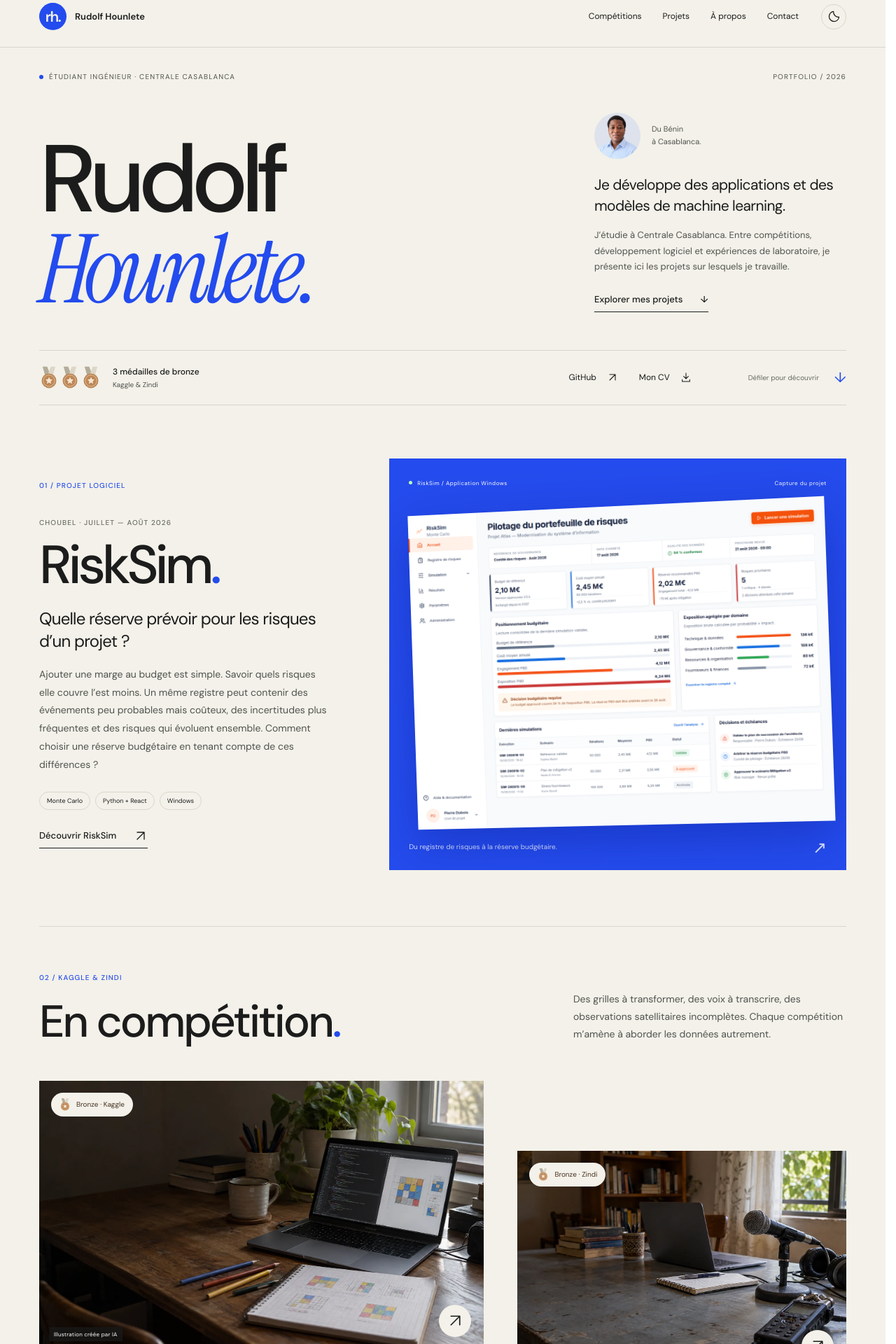
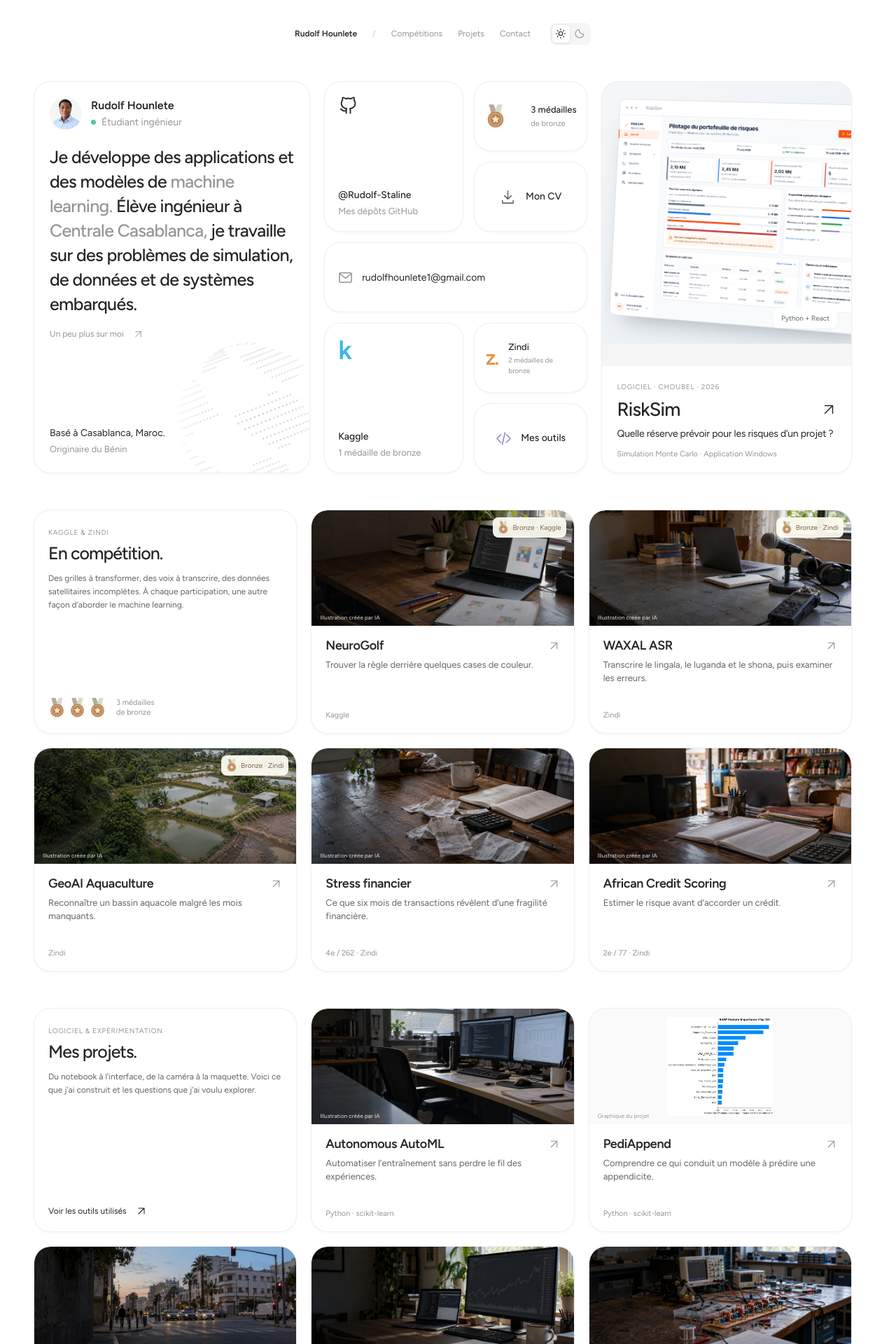
Before and after one commit to Rudolf-Staline/Portfolio, a React (Vite) app: page / in a window 1280 px wide. Shown: the part 20-1940 px from the top of the page at 70% size. Built offline with nearby package versions, Linux system fonts and the light colour scheme.

Commit message:
Restore the selected white card portfolio with native vertical scrolling

```diff
--- a/index.html
+++ b/index.html
@@ -7,7 +7,7 @@
     <title>Rudolf Hounlété — Étudiant ingénieur · Projets & expérimentations</title>
     <meta name="description" content="Portfolio de Rudolf Hounlété, élève ingénieur à l’École Centrale Casablanca : développement logiciel, machine learning, données et systèmes expérimentaux." />
     <meta name="author" content="Rudolf Hounlété" />
-    <meta name="theme-color" content="#f3f1e9" />
+    <meta name="theme-color" content="#ffffff" />
     <meta property="og:type" content="website" />
     <meta property="og:locale" content="fr_FR" />
     <meta property="og:title" content="Rudolf Hounlété — Étudiant ingénieur · Projets & expérimentations" />
--- a/src/App.tsx
+++ b/src/App.tsx
@@ -49,18 +49,25 @@ function Icon({ name, size = 23 }: { name: 'arrow' | 'mail' | 'github' | 'code'
 function Medal({ small = false }: { small?: boolean }) {
   return <svg className={small ? 'bronze-icon small' : 'bronze-icon'} viewBox="0 0 64 76" fill="none" aria-hidden="true"><path d="M11 2h15l10 26-15 8L11 2Z" fill="#b4ac9a"/><path d="M38 2h15L43 36l-15-8L38 2Z" fill="#ddd7c8"/><circle cx="32" cy="48" r="24" fill="#bd8859"/><circle cx="32" cy="48" r="18.5" stroke="#f0d6b6" strokeWidth="1.5"/><path d="m32 36 3.5 7 8 1-6 6 1.5 8-7-4-7 4 1.5-8-6-6 8-1 3.5-7Z" fill="#f8e5ce"/></svg>
 }
+// Original decorative sphere; not a geographic map.
+const globeDots = Array.from({ length: 29 }, (_, row) => {
+  const lat = -Math.PI / 2 + (row + 1) * Math.PI / 30
+  return Array.from({ length: 54 }, (_, col) => {
+    const lon = -Math.PI / 2 + col * Math.PI / 53
+    const patch = Math.sin(lon * 3.7 + lat * 2) + Math.cos(lat * 6.1 - lon * 2.8)
+    return <circle key={`${row}-${col}`} cx={120 + Math.cos(lat) * Math.sin(lon) * 112} cy={120 + Math.sin(lat) * 112} r={patch > .1 ? 1.2 : .55} opacity={Math.cos(lat) * Math.cos(lon) * (patch > .1 ? .58 : .15)}/>
+  })
+})
+function Globe() { return <div className="dot-globe" aria-hidden="true"><svg viewBox="0 0 240 240" fill="currentColor">{globeDots}</svg></div> }
+
 function ProjectTile({ project, onOpen }: { project: Project; onOpen: (project: Project) => void }) {
   const competition = competitions.find(entry => entry.projectId === project.index)
-  const story = projectStories[project.index]
   const isExport = project.index === '01'
-  return <article className={`work-item work-${project.index}`} data-project-id={project.index} data-reveal>
-    <button type="button" className={`work-image${isExport ? ' plot-image' : ''}`} onClick={() => onOpen(project)} aria-label={`Découvrir ${project.title}`}>
-      <img src={imageSources[project.index]} alt={isExport ? 'Importance des variables du modèle PediAppend' : ''} width="1672" height="941" loading="lazy" decoding="async"/>
-      {competition?.medal && <span className="work-award"><Medal small/> Bronze · {competition.platform}</span>}
-      <span className="image-origin">{isExport ? 'Graphique du projet' : 'Illustration créée par IA'}</span>
-      <span className="image-arrow"><Icon name="arrow" size={25}/></span>
+  return <article className={`project-tile tile-${project.index}`} data-project-id={project.index}>
+    <button type="button" className="tile-open" onClick={() => onOpen(project)} aria-label={`Découvrir ${project.title}`}>
+      <div className={`tile-image${isExport ? ' plot-image' : ''}`}><img src={imageSources[project.index]} alt="" width="1672" height="941" loading="lazy" decoding="async"/>{competition?.medal && <span className="tile-award"><Medal small/> Bronze · {competition.platform}</span>}<span className="image-origin">{isExport ? 'Graphique du projet' : 'Illustration créée par IA'}</span></div>
+      <div className="tile-copy"><div className="tile-title"><h3>{shortNames[project.index]}</h3><Icon name="arrow" size={17}/></div><p>{projectStories[project.index].subtitle}</p><span className="tile-meta">{competition ? competition.medal ? competition.platform : `${competition.result} · ${competition.platform}` : project.stack.slice(0, 2).join(' · ')}</span></div>
     </button>
-    <div className="work-caption"><span className="overline">{competition ? competition.platform : project.stack.slice(0, 2).join(' / ')} · {project.period}</span><h3><button type="button" onClick={() => onOpen(project)}>{shortNames[project.index]} <Icon name="arrow" size={23}/></button></h3><p className="work-question">{story.subtitle}</p><p className="work-pitch">{story.paragraphs[0]}</p><div className="work-bottom"><span>{competition ? competition.result : project.stack.slice(0, 3).join(' · ')}</span><button type="button" className="text-link" onClick={() => onOpen(project)}>Lire le projet <span aria-hidden="true">↗</span></button></div></div>
   </article>
 }
 
@@ -151,42 +158,34 @@ function App() {
     window.addEventListener('resize', position)
     return () => { cancelAnimationFrame(frame); window.removeEventListener('scroll', position); window.removeEventListener('resize', position) }
   }, [])
-  useEffect(() => {
-    if (matchMedia('(prefers-reduced-motion: reduce)').matches) return
-    const observer = new IntersectionObserver(entries => {
-      entries.forEach(entry => {
-        if (entry.isIntersecting) { entry.target.classList.add('is-seen'); observer.unobserve(entry.target) }
-      })
-    }, { threshold: 0.12 })
-    document.querySelectorAll('[data-reveal]').forEach(element => observer.observe(element))
-    return () => observer.disconnect()
-  }, [])
   const changeTheme = () => setDark(current => {
     try { localStorage.setItem('portfolio-horizontal-theme', current ? 'light' : 'dark') } catch { /* Theme works without storage. */ }
     return !current
   })
   const project = detail && typeof detail !== 'string' ? detail : null
 
-  return <div className="horizontal-site folio-site" data-theme={dark ? 'dark' : 'light'}>
+  return <div className="horizontal-site" data-theme={dark ? 'dark' : 'light'}>
     <a className="skip-link" href="#main">Aller au contenu</a>
-    <header className="folio-header"><a className="identity" href="#accueil"><span className="identity-monogram">rh.</span><span>Rudolf Hounlete</span></a><nav aria-label="Navigation principale"><a href="#competitions" aria-current={active === 3 ? 'location' : undefined}>Compétitions</a><a href="#projets" aria-current={active === 4 ? 'location' : undefined}>Projets</a><a href="#apropos">À propos</a><a href="#contact">Contact</a></nav><button type="button" className="theme-toggle" onClick={changeTheme} aria-label={dark ? 'Activer le thème clair' : 'Activer le thème sombre'}><Icon name={dark ? 'sun' : 'moon'} size={19}/></button></header>
-    <main id="main" tabIndex={-1} aria-label="Portfolio de Rudolf Hounlete">
-      <section className="folio-hero page-width" id="accueil" aria-labelledby="profile-name">
-        <div className="hero-topline"><span><i/>Étudiant ingénieur · Centrale Casablanca</span><span>Portfolio / 2026</span></div>
-        <div className="hero-composition"><h1 id="profile-name">Rudolf<br/><em>Hounlete.</em></h1><div className="hero-note"><div className="hero-portrait"><img src="/portrait-rudolf.png" alt="Portrait de Rudolf Hounlete" width="88" height="88" fetchPriority="high"/><span>Du Bénin<br/>à Casablanca.</span></div><p>Je développe des applications et des modèles de machine learning.</p><p className="hero-description">J’étudie à Centrale Casablanca. Entre compétitions, développement logiciel et expériences de laboratoire, je présente ici les projets sur lesquels je travaille.</p><a className="text-link" href="#experience">Explorer mes projets <span aria-hidden="true">↓</span></a></div></div>
-        <div className="hero-bottom" id="liens"><a className="hero-distinctions" href="#competitions"><div><Medal/><Medal/><Medal/></div><span><strong>3 médailles de bronze</strong><small>Kaggle & Zindi</small></span></a><div className="hero-links"><a href={contact.github} target="_blank" rel="noreferrer">GitHub <Icon name="arrow" size={16}/><span className="sr-only"> (nouvel onglet)</span></a><a href={contact.cv ?? '/CV_Rudolf_HOUNLETE.pdf'} download>Mon CV <Icon name="download" size={16}/></a></div><span className="hero-scroll">Défiler pour découvrir <span aria-hidden="true">↓</span></span></div>
-      </section>
-      <section className="featured-work page-width" id="experience" aria-labelledby="risk-heading" data-project-id="risksim" data-reveal>
-        <div className="featured-copy"><span className="section-index">01 / Projet logiciel</span><span className="overline">CHOUBEL · Juillet — août 2026</span><h2 id="risk-heading">RiskSim<span>.</span></h2><p className="featured-question">{projectStories.risksim.subtitle}</p><p className="featured-pitch">{projectStories.risksim.paragraphs[0]}</p><div className="featured-tags"><span>Monte Carlo</span><span>Python + React</span><span>Windows</span></div><button className="text-link" type="button" onClick={() => openDetail(risksim)}>Découvrir RiskSim <Icon name="arrow" size={20}/></button></div>
-        <button className="featured-image" type="button" onClick={() => openDetail(risksim)} aria-label="Découvrir RiskSim — Simulation de risques projet"><div className="capture-topline"><span><i/> RiskSim / Application Windows</span><span>Capture du projet</span></div><img src="/projects/risksim-dashboard.png" alt="Tableau de bord RiskSim sur un scénario de démonstration" width="1440" height="1100" decoding="async"/><div className="capture-caption"><span>Du registre de risques à la réserve budgétaire.</span><span aria-hidden="true">↗</span></div></button>
-      </section>
-      <section className="work-section page-width" id="competitions" aria-labelledby="competitions-heading"><header className="section-heading" data-reveal><div><span className="section-index">02 / Kaggle & Zindi</span><h2 id="competitions-heading">En compétition<span>.</span></h2></div><p>Des grilles à transformer, des voix à transcrire, des observations satellitaires incomplètes. Chaque compétition m’amène à aborder les données autrement.</p></header><div className="works-grid">{competitionProjects.map(item => <ProjectTile key={item.index} project={item} onOpen={openDetail}/>)}</div></section>
-      <section className="work-section page-width" id="projets" aria-labelledby="projects-heading"><header className="section-heading" data-reveal><div><span className="section-index">03 / Logiciel & expérimentation</span><h2 id="projects-heading">Les projets<span>.</span></h2></div><p>Une application en ligne de commande, une interface de prédiction, une maquette pilotée par caméra. Des questions différentes, du code et des expériences pour y répondre.</p></header><div className="works-grid software-grid">{softwareProjects.map(item => <ProjectTile key={item.index} project={item} onOpen={openDetail}/>)}</div></section>
-      <section className="about-section page-width" id="apropos" aria-labelledby="about-heading" data-reveal><div className="about-aside"><span className="section-index">04 / À propos</span><h2 id="about-heading">Derrière<br/>les projets<span>.</span></h2><div className="about-portrait"><img src="/portrait-rudolf.png" alt="Rudolf Hounlete" width="280" height="280" loading="lazy"/><span>Étudiant ingénieur<br/>Centrale Casablanca</span></div></div><div className="about-prose">{profile.about.map(text => <p key={text}>{text}</p>)}<a className="text-link" href={contact.github} target="_blank" rel="noreferrer">Explorer mes dépôts GitHub <Icon name="arrow" size={19}/><span className="sr-only"> (nouvel onglet)</span></a></div></section>
-      <section className="background-section page-width" id="parcours" aria-labelledby="education-heading"><div data-reveal><span className="section-index">Le parcours</span><h2 id="education-heading">Bénin → Maroc.</h2><div className="education-list">{education.map(item => <article key={item.school + item.detail}><span>{item.period || 'Formation scientifique'}</span><div><h3>{item.school}</h3><p>{item.detail}</p></div><small>{item.location}</small></article>)}</div></div><div className="tools-section" data-reveal><span className="section-index">La boîte à outils</span><h2>Ce que j’utilise.</h2>{skills.map(group => <div className="tool-group" key={group.label}><h3>{group.label}</h3><p>{group.items.join(' · ')}</p></div>)}<button type="button" className="text-link" onClick={() => openDetail('skills')}>Comment je les utilise <Icon name="arrow" size={18}/></button></div></section>
-      <section className="contact-section" id="contact" aria-labelledby="contact-heading"><div className="page-width"><span className="section-index">Une idée, une question ?</span><div className="contact-composition"><h2 id="contact-heading">On en parle <em>?</em></h2><a className="contact-circle" href={`mailto:${contact.email}`} aria-label="Écrire à Rudolf par e-mail"><Icon name="arrow" size={42}/></a></div><div className="contact-details"><a href={`mailto:${contact.email}`}>{contact.email}</a><div><a href={contact.github} target="_blank" rel="noreferrer">GitHub ↗<span className="sr-only"> (nouvel onglet)</span></a><a href={contact.cv ?? '/CV_Rudolf_HOUNLETE.pdf'} download>Télécharger mon CV ↓</a></div></div></div></section>
+    <header className="topbar"><nav className="top-links" aria-label="Navigation principale"><a href="#accueil" aria-current={active < 3 ? 'location' : undefined}>Rudolf Hounlete</a><span aria-hidden="true">/</span><a href="#competitions" aria-current={active === 3 ? 'location' : undefined}>Compétitions</a><a href="#projets" aria-current={active === 4 ? 'location' : undefined}>Projets</a><a href="#contact" aria-current={active >= 5 ? 'location' : undefined}>Contact</a></nav><button type="button" className="theme-switch" onClick={changeTheme} aria-label={dark ? 'Activer le thème clair' : 'Activer le thème sombre'} title={dark ? 'Thème clair' : 'Thème sombre'}><span className={!dark ? 'chosen' : ''}><Icon name="sun" size={16}/></span><span className={dark ? 'chosen' : ''}><Icon name="moon" size={16}/></span></button></header>
+    <main className="horizontal-track" id="main" tabIndex={-1} aria-label="Portfolio de Rudolf Hounlete">
+      <section className="rail-panel profile-panel" id="accueil" aria-labelledby="profile-name"><article className="card intro-card"><div className="person-line"><img src="/portrait-rudolf.png" alt="Portrait de Rudolf Hounlete" width="48" height="48" fetchPriority="high"/><div><h1 id="profile-name">Rudolf Hounlete</h1><p><span className="status-dot"/>Étudiant ingénieur</p></div></div><p className="intro-text">Je développe des applications et des modèles de <span>machine learning.</span> Élève ingénieur à <span>Centrale Casablanca,</span> je travaille sur des problèmes de simulation, de données et de systèmes embarqués.</p><button className="inline-link intro-more" type="button" onClick={() => openDetail('about')}>Un peu plus sur moi <Icon name="arrow" size={15}/></button><div className="location"><p>Basé à Casablanca, Maroc.</p><span>Originaire du Bénin</span></div><Globe/></article></section>
+      <section className="rail-panel links-panel" id="liens" aria-label="Liens et distinctions"><div className="social-grid">
+        <a className="card social-card github-card" href={contact.github} target="_blank" rel="noreferrer"><Icon name="github" size={28}/><div><strong>@Rudolf-Staline</strong><span>Mes dépôts GitHub</span></div><span className="card-corner"><Icon name="arrow" size={16}/></span><span className="sr-only"> (nouvel onglet)</span></a>
+        <a className="card social-card medal-card" href="#competitions"><Medal/><div><strong>3 médailles</strong><span>de bronze</span></div></a>
+        <a className="card social-card cv-card" href={contact.cv ?? '/CV_Rudolf_HOUNLETE.pdf'} download><Icon name="download"/><strong>Mon CV</strong></a>
+        <a className="card email-card" href={`mailto:${contact.email}`}><Icon name="mail"/><span>{contact.email}</span></a>
+        <a className="card social-card kaggle-card" href="#competitions"><span className="brand-letter">k</span><div><strong>Kaggle</strong><span>1 médaille de bronze</span></div></a>
+        <a className="card social-card zindi-card" href="#competitions"><span className="brand-letter">z.</span><div><strong>Zindi</strong><span>2 médailles de bronze</span></div></a>
+        <button className="card social-card skills-link" type="button" onClick={() => openDetail('skills')}><Icon name="code"/><strong>Mes outils</strong></button>
+      </div></section>
+      <section className="rail-panel feature-panel" id="experience" aria-labelledby="risk-heading"><article className="card risk-card" data-project-id="risksim"><button className="risk-open" type="button" onClick={() => openDetail(risksim)} aria-label="Découvrir RiskSim — Simulation de risques projet"><div className="risk-image"><div className="risk-window"><div className="risk-window-bar"><span/><span/><span/><small>RiskSim</small></div><img src="/projects/risksim-dashboard.png" alt="Capture de l’interface RiskSim sur un scénario de démonstration" width="1440" height="1100" decoding="async"/></div><span className="risk-chip">Python + React</span></div><div className="risk-copy"><span className="overline">Logiciel · CHOUBEL · 2026</span><h2 id="risk-heading">RiskSim <Icon name="arrow" size={22}/></h2><p>{projectStories.risksim.subtitle}</p><span className="tile-meta">Simulation Monte Carlo · Application Windows</span></div></button></article></section>
+      <section className="rail-panel collection-panel" id="competitions" aria-labelledby="competitions-heading"><div className="project-grid"><article className="card collection-intro"><div><span className="overline">Kaggle & Zindi</span><h2 id="competitions-heading">En compétition.</h2><p>Des grilles à transformer, des voix à transcrire, des données satellitaires incomplètes. À chaque participation, une autre façon d’aborder le machine learning.</p></div><div className="three-medals"><Medal/><Medal/><Medal/><span>3 médailles<br/>de bronze</span></div></article>{competitionProjects.map(item => <ProjectTile key={item.index} project={item} onOpen={openDetail}/>)}</div></section>
+      <section className="rail-panel collection-panel" id="projets" aria-labelledby="projects-heading"><div className="project-grid"><article className="card collection-intro software-intro"><div><span className="overline">Logiciel & expérimentation</span><h2 id="projects-heading">Mes projets.</h2><p>Du notebook à l’interface, de la caméra à la maquette. Voici ce que j’ai construit et les questions que j’ai voulu explorer.</p></div><button type="button" className="inline-link" onClick={() => openDetail('skills')}>Voir les outils utilisés <Icon name="arrow" size={16}/></button></article>{softwareProjects.map(item => <ProjectTile key={item.index} project={item} onOpen={openDetail}/>)}</div></section>
+      <section className="rail-panel about-panel" id="apropos" aria-labelledby="about-heading"><article className="card about-card"><span className="overline">À propos</span><h2 id="about-heading">Derrière les projets.</h2>{profile.about.slice(0, 2).map(text => <p key={text}>{text}</p>)}<div className="about-facts">{profile.facts.slice(0, 3).map(fact => <div key={fact.k}><span>{fact.k}</span><strong>{fact.v}</strong></div>)}</div><button type="button" className="inline-link" onClick={() => openDetail('about')}>Lire la suite <Icon name="arrow" size={16}/></button></article></section>
+      <section className="rail-panel education-panel" id="parcours" aria-labelledby="education-heading"><article className="card education-card"><span className="overline">Formation</span><h2 id="education-heading">Bénin → Maroc.</h2><div className="education-entries">{education.map(item => <div key={item.school + item.detail}><span className="education-date">{item.period || 'Formation scientifique'}</span><h3>{item.school}</h3><p>{item.detail}</p><span className="education-country">{item.location}</span></div>)}</div></article></section>
+      <section className="rail-panel contact-panel" id="contact" aria-labelledby="contact-heading"><article className="card contact-card"><div className="contact-mark"><Icon name="mail" size={34}/></div><div><span className="overline">Contact</span><h2 id="contact-heading">On en parle ?</h2><p>Une question sur un projet, une expérience à comparer ou une idée à développer ensemble ?</p><a className="contact-address" href={`mailto:${contact.email}`}>{contact.email} <Icon name="arrow" size={18}/></a></div><div className="contact-bottom"><a href={contact.github} target="_blank" rel="noreferrer">GitHub <Icon name="arrow" size={15}/><span className="sr-only"> (nouvel onglet)</span></a><a href={contact.cv ?? '/CV_Rudolf_HOUNLETE.pdf'} download>Télécharger mon CV <Icon name="download" size={15}/></a></div></article></section>
     </main>
-    <footer className="folio-footer page-width"><p>© 2026 Rudolf Hounlete</p><span>Casablanca, Maroc</span><a href="#accueil">Retour en haut ↑</a></footer>
+    <footer className="rail-footer"><p>© 2026 Rudolf Hounlete</p><a className="inline-link" href="#accueil">Retour en haut ↑</a></footer>
     <dialog ref={dialog} className="project-dialog" aria-labelledby="detail-title" onCancel={event => { event.preventDefault(); closeDetail() }} onClick={event => {
       if (event.target !== event.currentTarget) return
       const rect = event.currentTarget.getBoundingClientRect()
--- a/src/main.tsx
+++ b/src/main.tsx
@@ -2,8 +2,8 @@ import { StrictMode } from 'react'
 import { createRoot } from 'react-dom/client'
 import App from './App.tsx'
 import './cinema.css'
-import './folio-dialog.css'
-import './folio.css'
+import './horizontal.css'
+import './vertical.css'
 
 createRoot(document.getElementById('root')!).render(
   <StrictMode>
```
Also changed, not shown: 1 other file (tests, documents, lock files or other folders).
